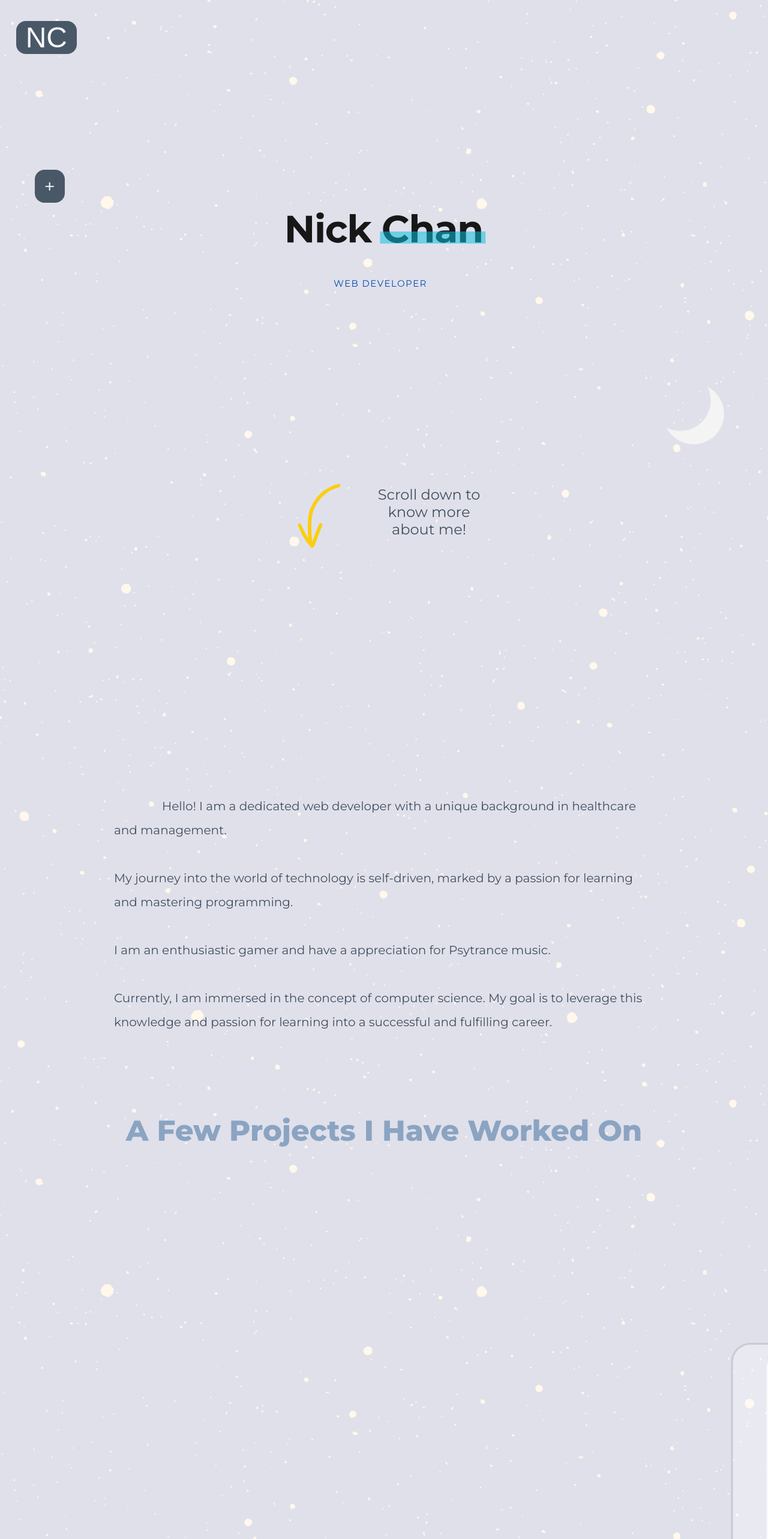
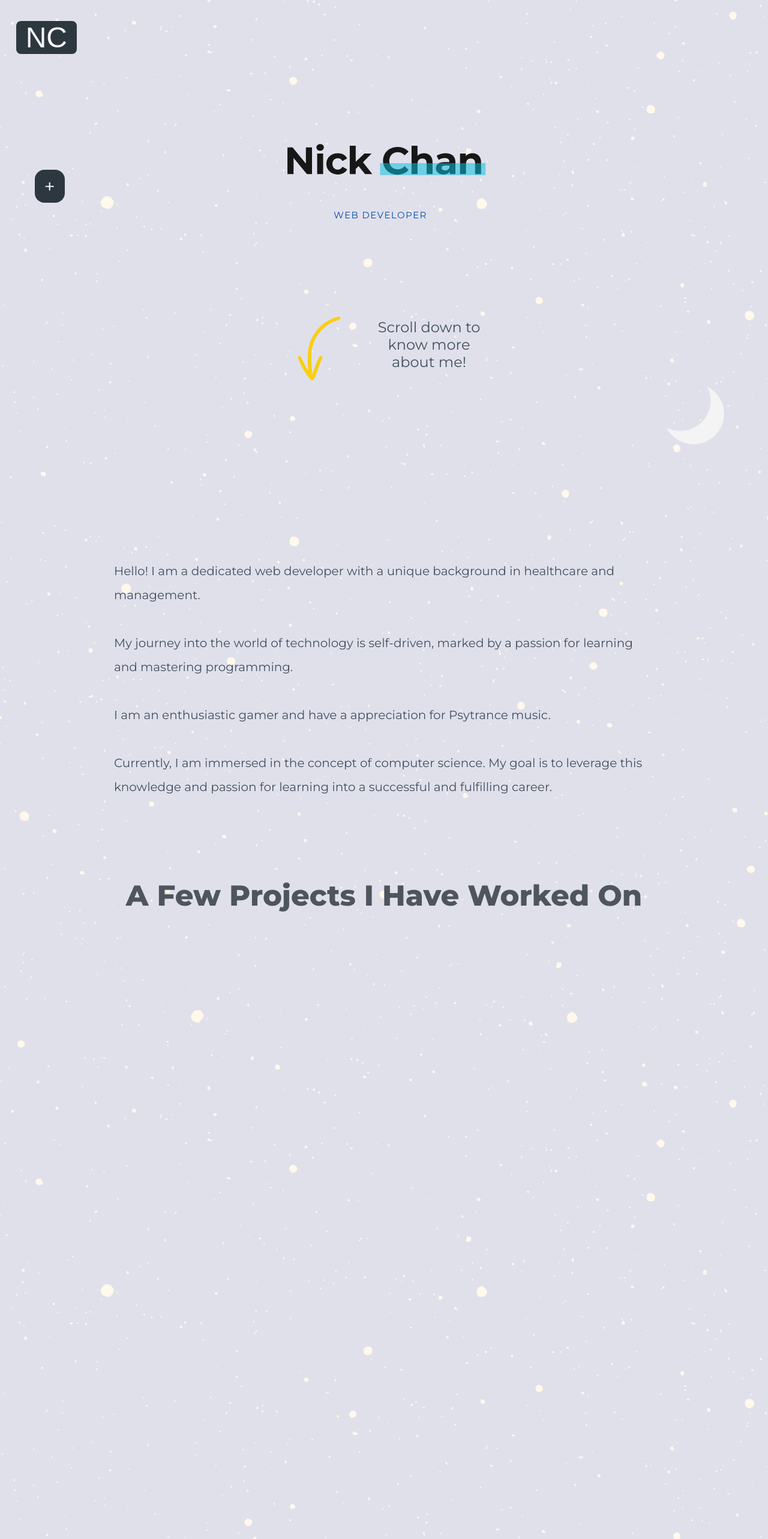
Before and after one commit to NickHChan/PortfolioPage, a Next.js app: page / in a window 1280 px wide. Shown: the top 2566 px of the page at 60% size. Built offline with nearby package versions, Linux system fonts and the light colour scheme.

Commit message:
changed mainDay svg to a lighter colour sun, fixed some media queries for 1536px width on project components, moved contact me title inline with the button and github

```diff
--- a/src/app/components/achievement/Achievement.module.css
+++ b/src/app/components/achievement/Achievement.module.css
@@ -8,6 +8,7 @@
     margin-bottom: 70vh;
     padding: 3rem 1.2rem;
     border-radius: 3rem;
+    font-weight: bold;
 }
 
 .gameRank0{
--- a/src/app/components/contactme/ContactMe.tsx
+++ b/src/app/components/contactme/ContactMe.tsx
@@ -47,9 +47,6 @@ const copiedPopUp = {
 
   return (
     <div className={styles.contactMeBody}>
-        <header className={styles.title}>
-          <h3>Contact Me</h3>
-        </header>
         <section className={styles.contactInfo}>
             <Image
               src={contactMePic}
@@ -68,6 +65,7 @@ const copiedPopUp = {
                     <p>Copied!</p>
                   </div>
                 </motion.div>
+                <h3 className={styles.title}>Contact Me</h3>
                 <p>Email: <button className={styles.button}  value='Nickharuchan@gmail.com'onClick={handleOnClick}>Nickharuchan@gmail.com</button></p>
                 <p>Github: <Link href='https://github.com/NickHChan' rel='noopener noreferral' target='_blank' className={styles.link}>Github.com/NickHChan</Link></p>
             </aside>
--- a/src/app/components/contactme/contactMe.module.css
+++ b/src/app/components/contactme/contactMe.module.css
@@ -1,12 +1,12 @@
 
 .title{
     margin-top: -2.5%;
-    font-size: 1.75rem;
+    font-size: 1.5rem;
 }
 .contactMeBody{
     display: flex;
     width: 100%;
-    height: 100%;
+    height: 340px;
     flex-direction: column;
     align-items: center;
     justify-content: space-around;
@@ -38,10 +38,12 @@
 .link,
 .link:visited,
 .link:active{
+    font-family: 'montserrat';
     text-decoration: none;
     color: #42505eff;
-    font-size: 19px;
     margin-left: 3%;
+    font-size: 15px;
+    font-weight: 400;
 }
 
 .link:hover{
@@ -49,11 +51,11 @@
 }
 
 .button{
+    font-family: 'montserrat';
     background: none;
     border: none;
-    font-weight: 600;
     color: #42505eff;
-    font-size: 16px;
+    font-size: 15px;
 }
 
 .button:hover{
--- a/src/app/components/footer/Footer.module.css
+++ b/src/app/components/footer/Footer.module.css
@@ -19,7 +19,7 @@
     justify-content: center;
     font-size: 2rem;
     padding: 0.5rem 1rem;
-    background-color: #495867ff;
+    background-color: rgb(45, 55, 63);
     border-radius: 1rem;
     border: transparent;
     color: #f7f7ffff;
@@ -80,11 +80,17 @@
         left: 2.1rem;
     }
 }
+@media(max-width:1536px){
+    .footer{
+        left: 1.6rem;
+    }
+}
 @media(max-width:1440px){
     .footer{
         left: 0.8rem;
     }
 }
+
 @media(max-width:1366px){
     .footer{
         left: 1.2rem;
@@ -146,6 +152,7 @@
         top: 3rem;
         left: 0.4rem;
     }
+
 }
 @media (max-height: 568px) {
     .footer{
--- a/src/app/components/mainArticle/MainArticle.module.css
+++ b/src/app/components/mainArticle/MainArticle.module.css
@@ -7,7 +7,7 @@
     gap: 2rem;
     font-size: 1.5rem;
     line-height: 2.5rem;
-    text-indent: 5rem;
+    font-family: 'montserrat';
 }
 .main p {
     margin-top: 25px;
--- a/src/app/components/navBar/NavBar.module.css
+++ b/src/app/components/navBar/NavBar.module.css
@@ -9,14 +9,15 @@
     margin: 4% auto;
     left: -10%;
     z-index: 100;
+    font-family: 'montserrat';
 }
 
 .button{
     position: absolute;
     font-size: 3rem;
-    background-color: #495867ff;
+    background-color: rgb(45, 55, 63);
     padding: 0 1rem;
-    border-radius: 1rem;
+    border-radius: 0.5rem;
     border: transparent;
     color: #f7f7ffff;
 }
--- a/src/app/components/projects/project.module.css
+++ b/src/app/components/projects/project.module.css
@@ -32,6 +32,16 @@
         gap: 1500px;
     }
 }
+@media(max-width:1920px){
+    .stickyBody{
+        height: 970px;
+    }
+}
+@media(max-width:1536px){
+    .stickyBody{
+        height: 890px;
+    }
+}
 @media(max-width:1440px){
  .projectInfoContainer{
     left:36.5%
--- a/src/app/page.module.css
+++ b/src/app/page.module.css
@@ -68,15 +68,14 @@
   justify-content: center;
   width: 350px;
   font-size: 1.5rem;
-  margin-top: 8%;
+  margin-top: -25%;
   margin-bottom: 50%;
   text-align: center;
 }
 .subTitle1{
-  color: #8aa4c2ff;
+  color: rgb(78, 85, 93);
   font-size: 3rem;
   font-weight: 800;
-  margin-bottom: 5%;
 }
 .subTitle2{
   color: #dae6f5ff;
@@ -92,6 +91,14 @@
   .subTitle1{
     margin-bottom: -7%;
   }
+}
+@media (max-width: 1536px){
+  .header{
+    margin: 0;
+  }
+}
+.subTitle1{
+  margin-bottom: 7%;
 }
 @media (max-width: 1024px) {
   .subTitle1,
--- a/src/app/page.tsx
+++ b/src/app/page.tsx
@@ -57,7 +57,7 @@ export default function Home() {
 
   return (
     <main className={isDay === 'day' ? styles.mainDay : (isDay === 'night' ? styles.mainNight : styles.mainmidDay)} style={{backgroundColor:`hsl(${hue},${saturation}%,${lightness}%)`}}>
-      <header className={styles.header}>
+      <header className={styles.header}  ref={topPageRef}>
           <Image
           src={headerPic}
           alt='Picture of my name Nick Chan'
@@ -76,7 +76,6 @@ export default function Home() {
           <p>Scroll down to know more about me!</p>
         </section>
       </header>
-      <section  ref={topPageRef}></section>
       <MainArticle/>
       <section ref={projectsRef}></section>
       <h6 className={styles.subTitle1}>A Few Projects I Have Worked On</h6>
```
Also changed, not shown: src/images/oldsun.svg (renamed from src/images/sun.svg).
